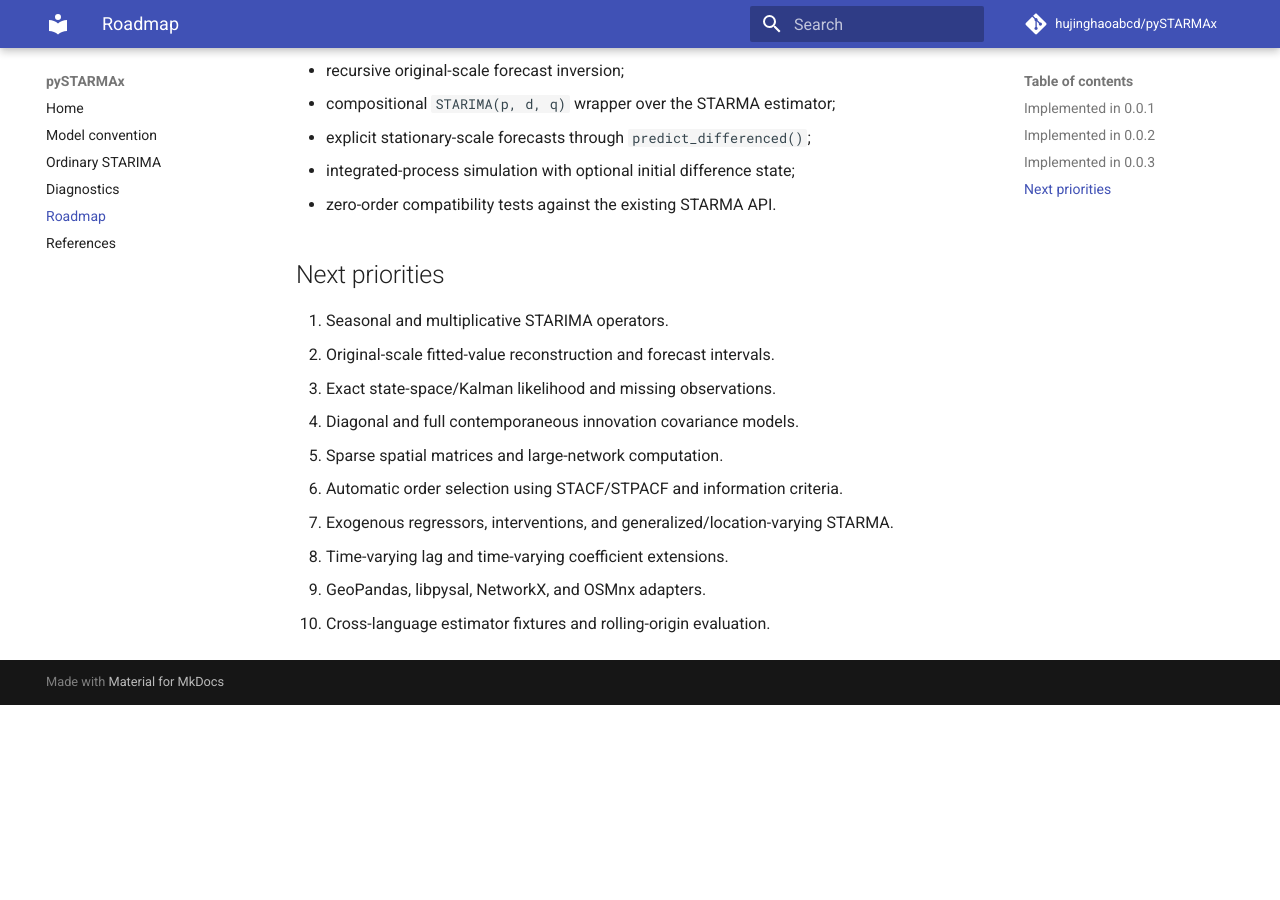
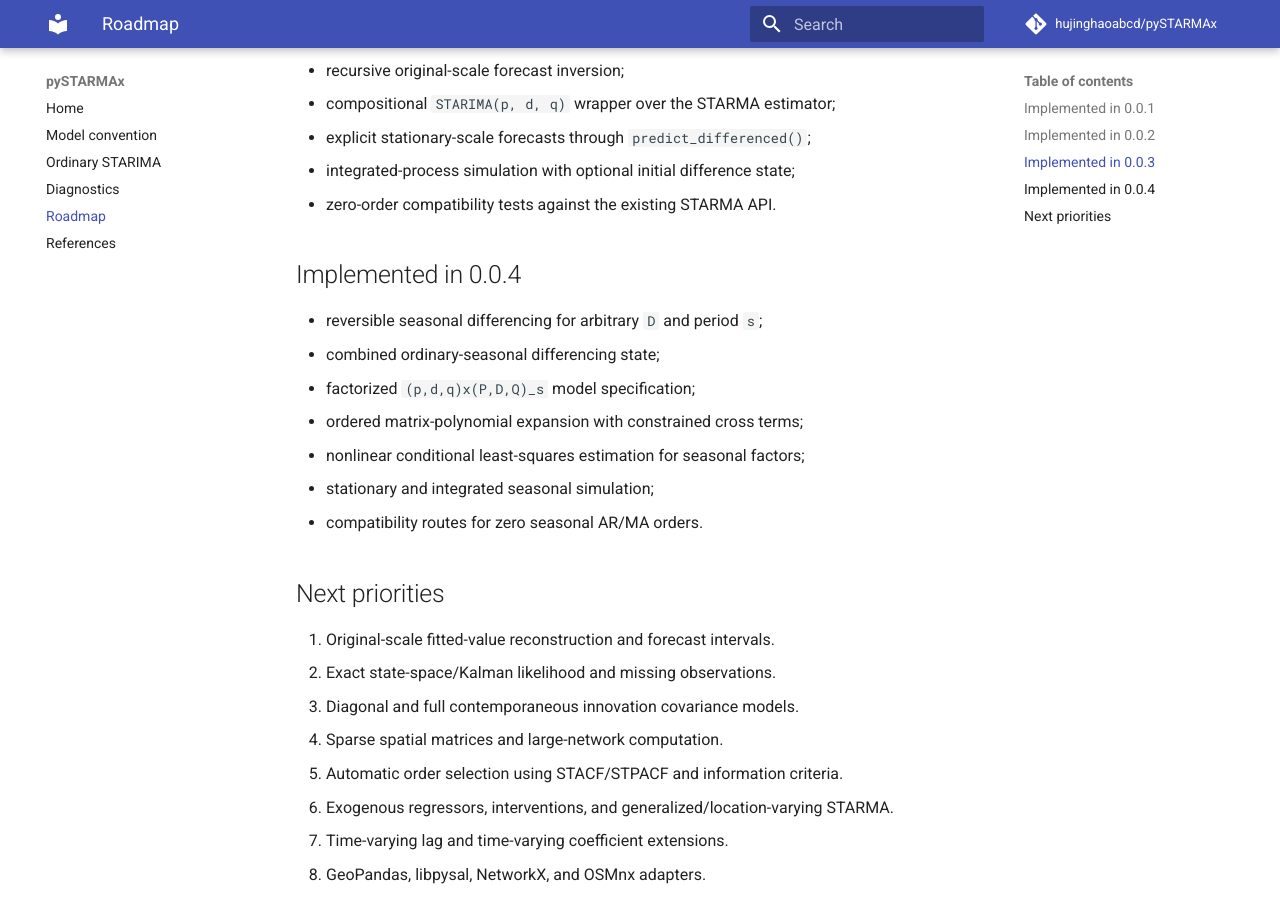
Before and after one commit to hujinghaoabcd/pySTARMAx, an MkDocs documentation site: the page built from docs/roadmap.md, in a window 1280 px wide and 900 px high, scrolled down 843 px. Built offline with MkDocs 1.6.1 and Material for MkDocs 9.7.7, drawn with Linux system fonts in a browser that asks for light colours; comment, search, counter and statistics services are not loaded; before the commit the page ends 1548 px from its top, so only the background shows below that.

Commit message:
Update roadmap for 0.0.4

```diff
--- a/docs/roadmap.md
+++ b/docs/roadmap.md
@@ -29,15 +29,24 @@
 - integrated-process simulation with optional initial difference state;
 - zero-order compatibility tests against the existing STARMA API.
 
+## Implemented in 0.0.4
+
+- reversible seasonal differencing for arbitrary `D` and period `s`;
+- combined ordinary-seasonal differencing state;
+- factorized `(p,d,q)x(P,D,Q)_s` model specification;
+- ordered matrix-polynomial expansion with constrained cross terms;
+- nonlinear conditional least-squares estimation for seasonal factors;
+- stationary and integrated seasonal simulation;
+- compatibility routes for zero seasonal AR/MA orders.
+
 ## Next priorities
 
-1. Seasonal and multiplicative STARIMA operators.
-2. Original-scale fitted-value reconstruction and forecast intervals.
-3. Exact state-space/Kalman likelihood and missing observations.
-4. Diagonal and full contemporaneous innovation covariance models.
-5. Sparse spatial matrices and large-network computation.
-6. Automatic order selection using STACF/STPACF and information criteria.
-7. Exogenous regressors, interventions, and generalized/location-varying STARMA.
-8. Time-varying lag and time-varying coefficient extensions.
-9. GeoPandas, libpysal, NetworkX, and OSMnx adapters.
-10. Cross-language estimator fixtures and rolling-origin evaluation.
+1. Original-scale fitted-value reconstruction and forecast intervals.
+2. Exact state-space/Kalman likelihood and missing observations.
+3. Diagonal and full contemporaneous innovation covariance models.
+4. Sparse spatial matrices and large-network computation.
+5. Automatic order selection using STACF/STPACF and information criteria.
+6. Exogenous regressors, interventions, and generalized/location-varying STARMA.
+7. Time-varying lag and time-varying coefficient extensions.
+8. GeoPandas, libpysal, NetworkX, and OSMnx adapters.
+9. Cross-language estimator fixtures and rolling-origin evaluation.
```
